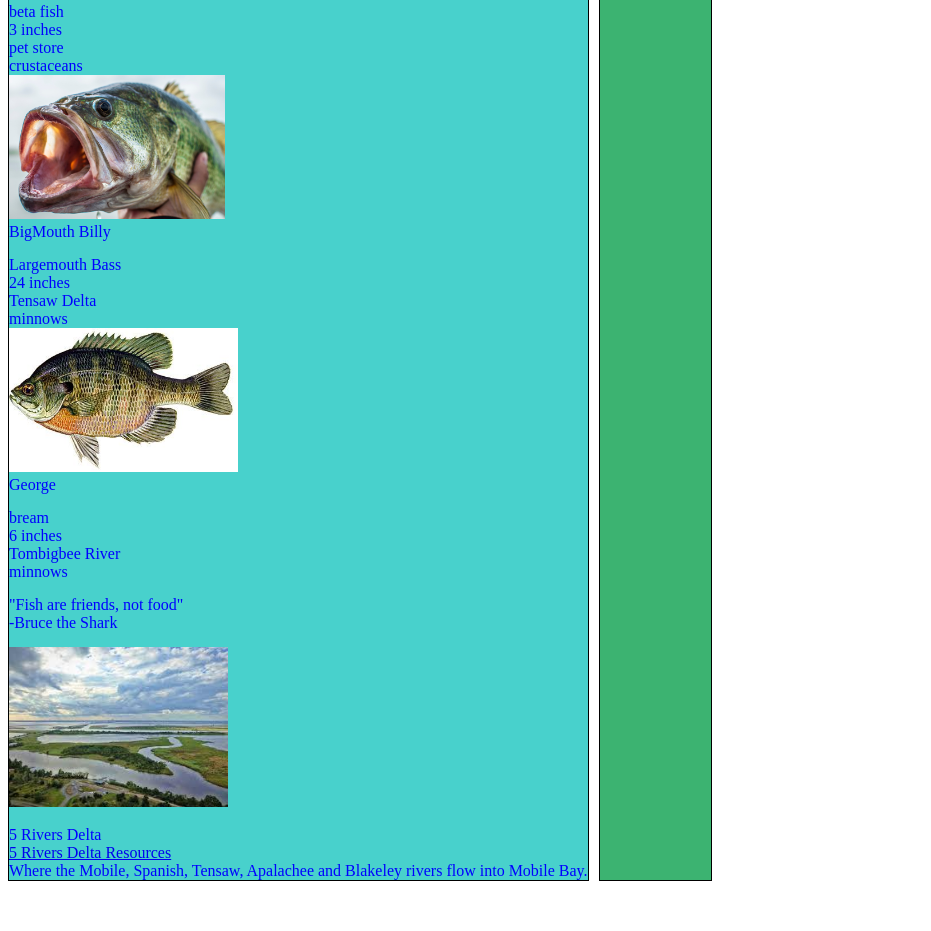
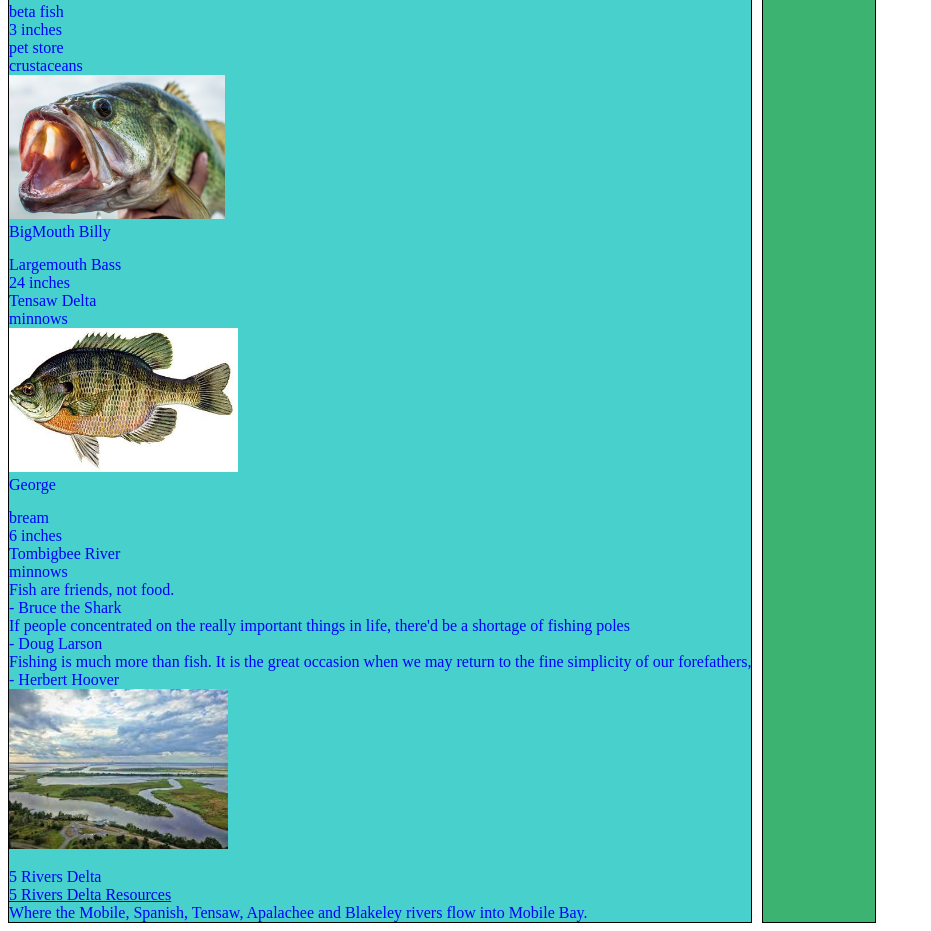
Before and after one commit to Loganwebb1994/martins_aquarium, a plain HTML site: page index.html in a window 1280 px wide. Shown: the part 332-1263 px from the top of the page, without its empty margins (0-931 px from the left). Before the commit the page ends 1221 px from the top, so only its background shows below. Drawn offline with Linux system fonts and the light colour scheme.

Commit message:
Automated Quotes

```diff
--- a/index.html
+++ b/index.html
@@ -15,12 +15,7 @@
     <Main class="content">
         <div class="container container--left">
             <article class="fishList"></article>
-            <article class="quotes">
-                <section class="quote"></section>
-                    <div class="quote__text">"Fish are friends, not food"</div>
-                    <div class="quote__author">-Bruce the Shark</div>
-                <section class="quote"></section>
-            </article>
+            <article class="quoteList"></article>
             <article class="locations">
                 <section class="location">
                     <div><img class="location__image" src="./images/download.jpg"></div>
--- a/scripts/Quote.js
+++ b/scripts/Quote.js
@@ -0,0 +1,8 @@
+export const Quote = (quote) => {
+    return `
+        <section class="quote card">
+            <div class="quote_content">${quote.content}</div>
+            <div class="quote__author">${quote.author}</div>
+        </section>
+    `
+}
--- a/scripts/QuoteDataProvider.js
+++ b/scripts/QuoteDataProvider.js
@@ -0,0 +1,22 @@
+const quoteCollection = [
+    {
+        content: "Fish are friends, not food.",
+        author: "- Bruce the Shark",
+
+
+    },
+    {
+        content:  "If people concentrated on the really important things in life, there'd be a shortage of fishing poles",
+        author: "- Doug Larson",
+
+    },
+    {
+        content: "Fishing is much more than fish. It is the great occasion when we may return to the fine simplicity of our forefathers,",
+        author: "- Herbert Hoover",
+
+    }
+]
+
+export const useQuote = () => {
+    return quoteCollection.slice()
+}
--- a/scripts/QuoteList.js
+++ b/scripts/QuoteList.js
@@ -0,0 +1,15 @@
+import {useQuote} from "./QuoteDataProvider.js"
+import {Quote} from "./Quote.js"
+export const QuoteList = () => {
+
+    const contentElement = document.querySelector(".quoteList")
+    const allTheQuotes = useQuote()
+
+    for (const quoteObject of allTheQuotes){
+        const quoteHTML = Quote(quoteObject)
+        contentElement.innerHTML += quoteHTML
+    }
+
+
+
+}
--- a/scripts/main.js
+++ b/scripts/main.js
@@ -1,2 +1,4 @@
 import { FishList} from "./FishList.js"
 FishList()
+import {QuoteList} from "./QuoteList.js"
+QuoteList()
```
